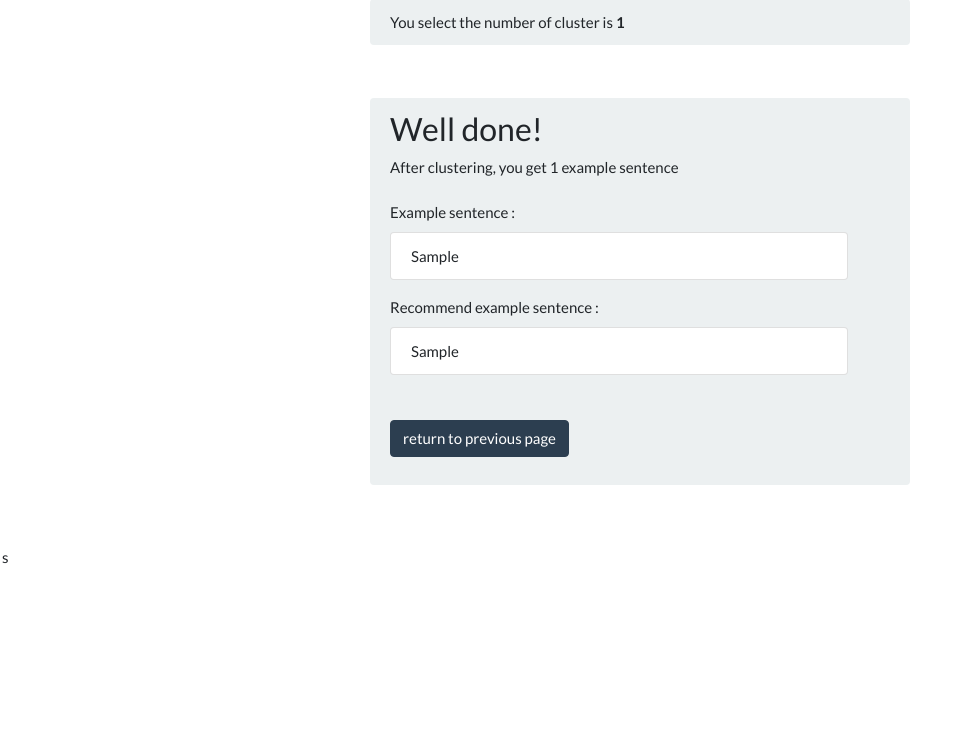
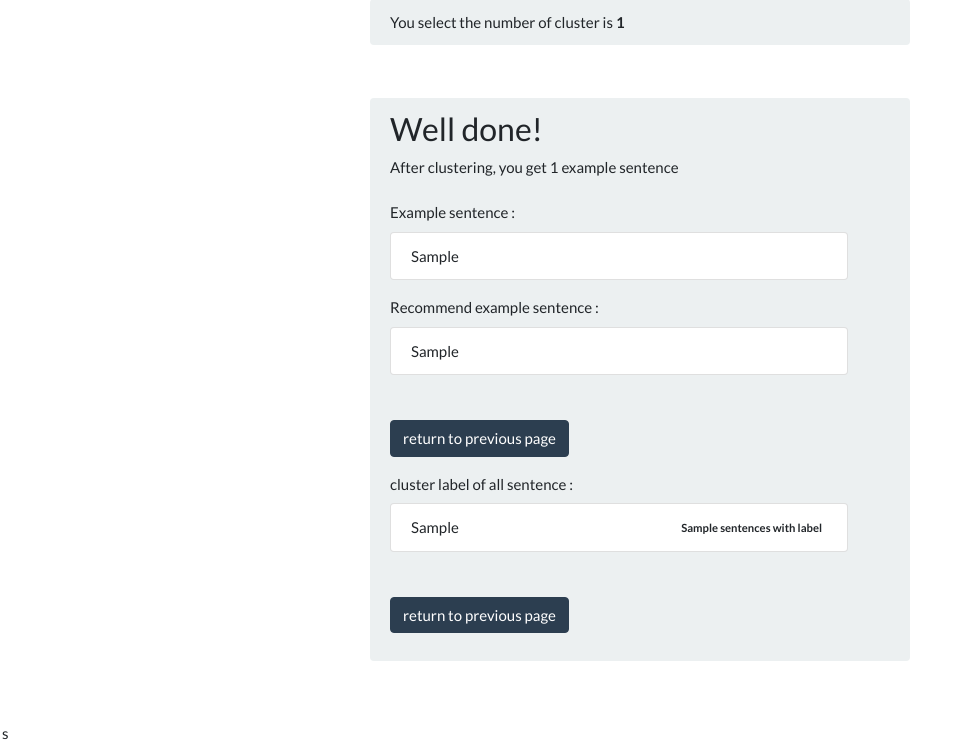
Before and after one commit to jackzhenguo/wordfinder, a Flask app: template src/templates/cluster.html in a window 1280 px wide. Shown: the part 106-853 px from the top of the page, without its empty margins (0-971 px from the left). Before the commit the page ends 669 px from the top, so only its background shows below. Run offline with Flask 2, Linux system fonts and the light colour scheme; the template is opened without the code that fills it: most values are stand-ins (such as "Sample title", 1, 10 or a date in 2020); some libraries are stand-ins or nearby versions.

Commit message:
show all sentences labled after clustering

```diff
--- a/src/app.py
+++ b/src/app.py
@@ -80,12 +80,13 @@ def cluster():
         if not appService.udt_pre_model:
             appService.config_udpipe(language_name)
         cluster_model_file = word2vec_language[language_name]
-        cluster_result, rec_cluster_result = appService.cluster_sentences(
+        cluster_result, rec_cluster_result, sentences, best_labels = appService.cluster_sentences(
             language_name, cluster_model_file, cluster_input_sentence, cluster_number)
         return render_template('cluster.html',
                                cluster_number=cluster_number,
                                cluster_result=cluster_result,
-                               rec_cluster_result=rec_cluster_result)
+                               rec_cluster_result=rec_cluster_result,
+                               sentences_with_labels=zip(sentences, best_labels))
 
 
 if __name__ == '__main__':
--- a/src/service.py
+++ b/src/service.py
@@ -166,7 +166,7 @@ class AppService(object):
         if no_n_input:
             examples = recommend_sentences
 
-        return examples, recommend_sentences
+        return examples, recommend_sentences, sentences, best_labels
 
     def kwic(self, selword: str, sentence_with_pos: list):
         """
--- a/src/templates/cluster.html
+++ b/src/templates/cluster.html
@@ -60,6 +60,28 @@
                     <input class="btn btn-primary" type="button" value="return to previous page" onclick="goBack()">
                 </div>
 
+                <div class="form-group">
+                    <label id = "clusterLabelId3">cluster label of all
+                        {% if cluster_number | int  > 1 %}
+                        sentences
+                        {% else %}
+                        sentence
+                        {% endif %}:
+                    </label>
+                     <ul class="list-group" id="sentencesGroup4" name="sentencesGroup3">
+                        {% if cluster_result %}
+                        {% for cluster_sentence, label in sentences_with_labels %}
+                        <li class="list-group-item d-flex justify-content-between align-items-center">
+                            {{cluster_sentence}}
+                            <span class=badge badge-primary badge-pill>{{label}}</span>
+                        </li>
+                        {% endfor %}
+                        {% endif %}
+                    </ul>
+                  <br/> <br/>
+                    <input class="btn btn-primary" type="button" value="return to previous page" onclick="goBack()">
+                </div>
+
             </div>
         </div>
         <br /><br />
```
